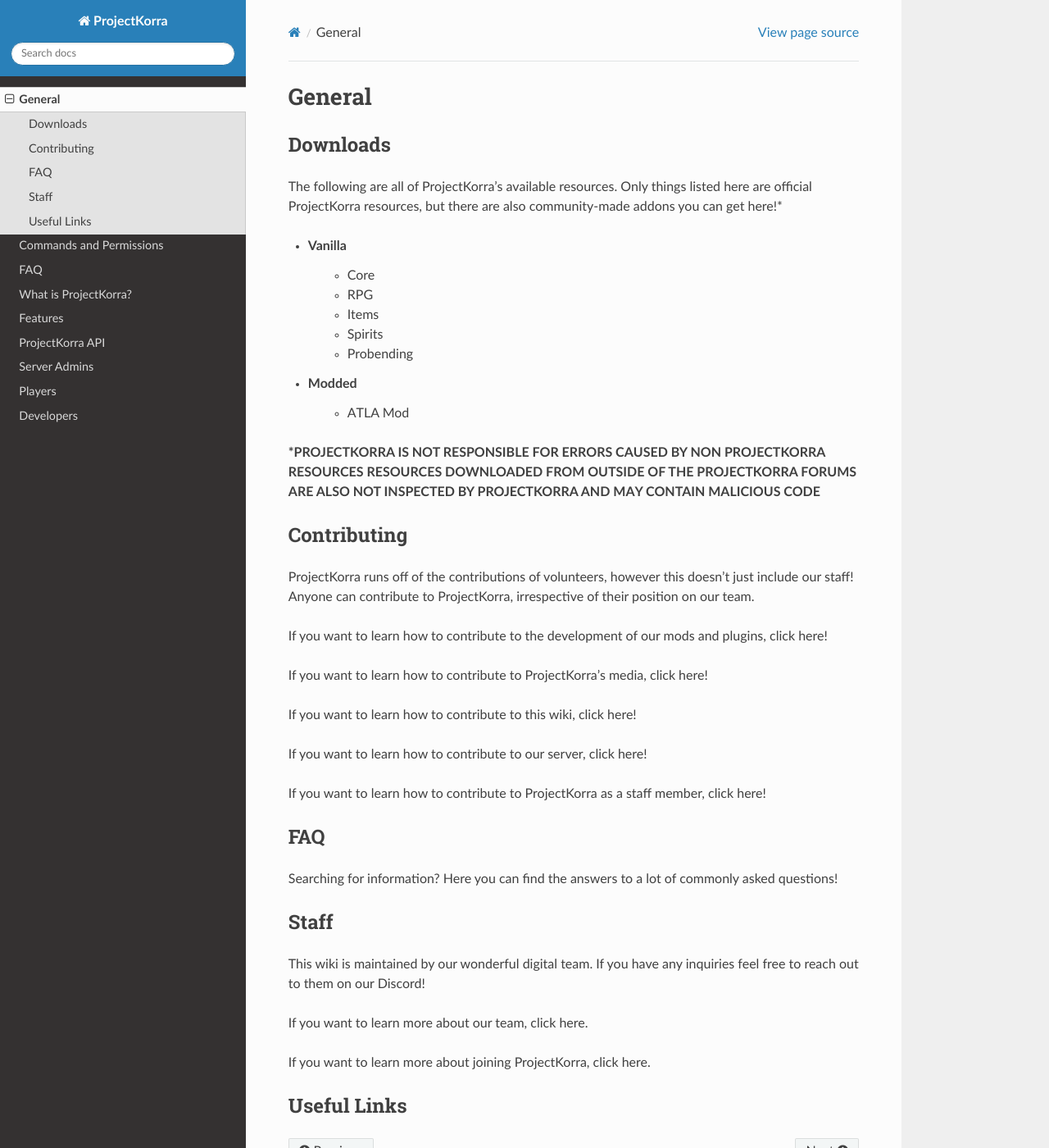
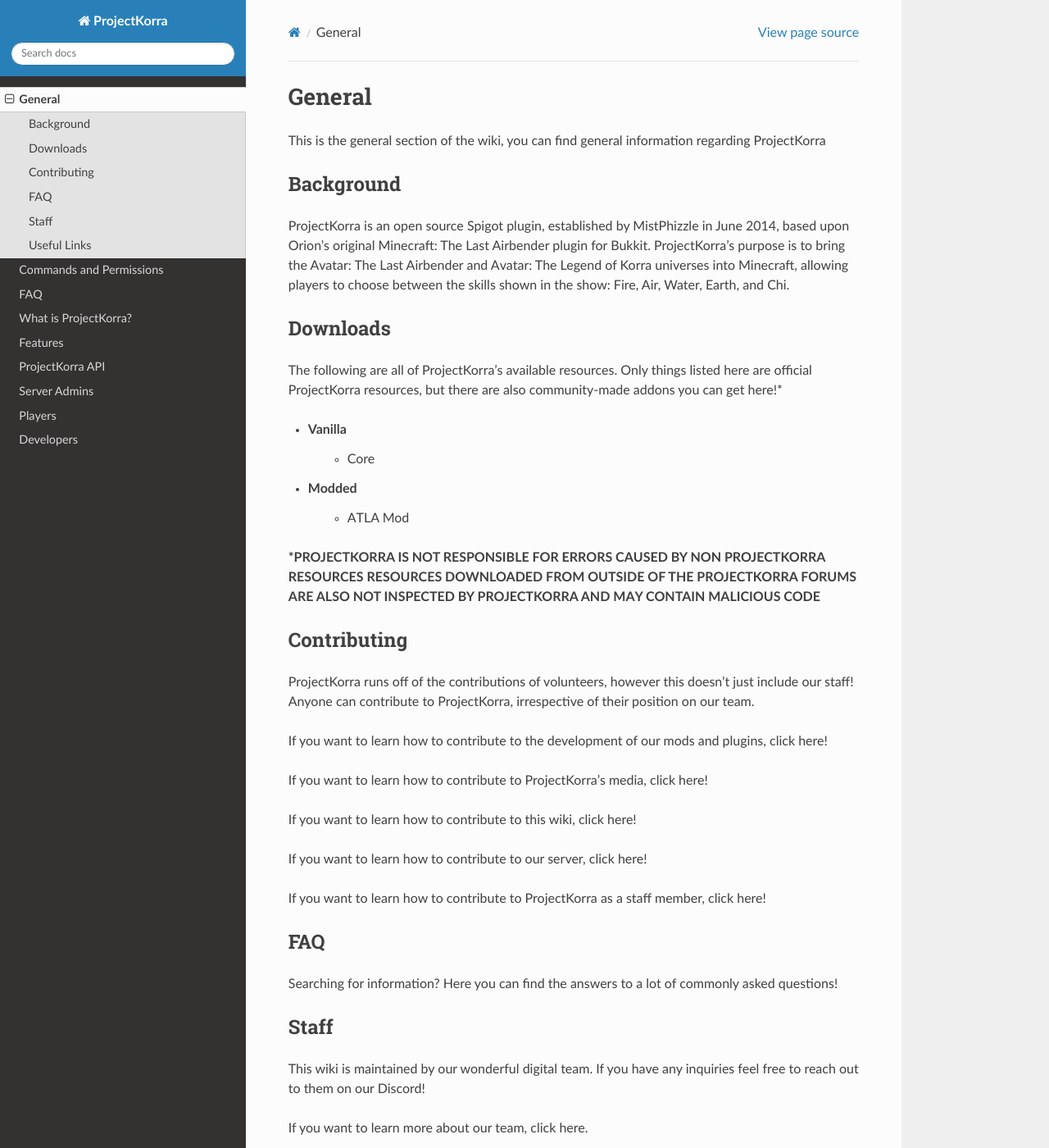
Before and after one commit to ProjectKorra/ProjectKorraWiki, a Sphinx documentation site: the page built from source/general/index.rst, in a window 1280 px wide and 1400 px high. Shown: the whole window at 82% size. Built offline with Sphinx 7.4.7 and the Read the Docs theme 2.0.0, drawn with Linux system fonts in a browser that asks for light colours; some of the changed text lies outside the part shown.

Commit message:
Update index.rst

```diff
--- a/source/general/index.rst
+++ b/source/general/index.rst
@@ -1,6 +1,13 @@
 =======
 General
 =======
+
+This is the general section of the wiki, you can find general information regarding ProjectKorra
+
+Background
+============
+ProjectKorra is an open source Spigot plugin, established by MistPhizzle in June 2014, based upon Orion’s original Minecraft: The Last Airbender plugin for Bukkit. ProjectKorra’s purpose is to bring the Avatar: The Last Airbender and Avatar: The Legend of Korra universes into Minecraft, allowing players to choose between the skills shown in the show: Fire, Air, Water, Earth, and Chi.
+
 
 Downloads
 ===============
@@ -8,10 +15,7 @@
 
 - Vanilla
     - Core
-    - RPG
-    - Items
-    - Spirits
-    - Probending
+
 - Modded
     - ATLA Mod
 
```
Also changed, not shown: other parts of source/general/index.rst (+5 -0 lines).
